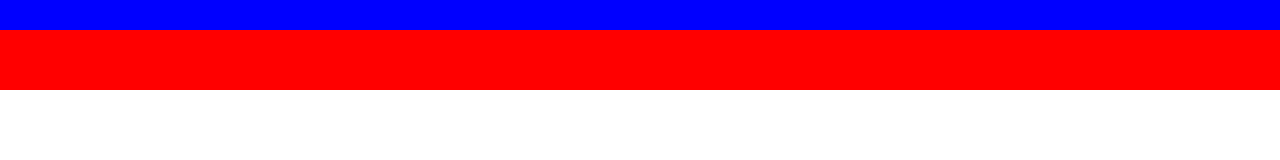
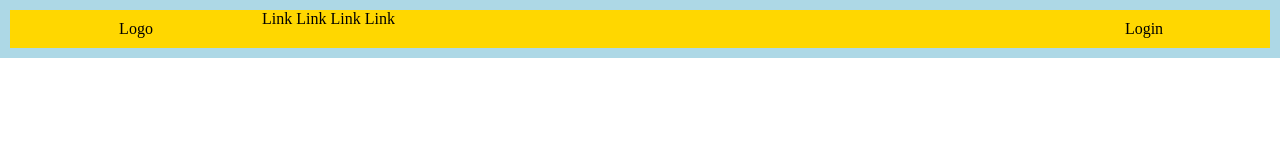
Before and after one commit to DennyRubino/-htmlcss-struttura-discord, a plain HTML site: page index.html in a window 1280 px wide. Drawn offline with Linux system fonts and the light colour scheme.

Commit message:
add login bar

```diff
--- a/css/style.css
+++ b/css/style.css
@@ -13,18 +13,34 @@
     max-width: 1200px;
     margin-left: auto;
     margin-right: auto;
+
 }
 /*-----------
    HEADER
 ------------*/
-.header-top {
-    background-color: blue;
-    padding: 15px 0;
-}
-.header-bottom {
-    background-color: red;
-    padding: 30px 0;
-}
-.header-nav{
+.header {
+    background-color: #add8e6;
+    padding: 10px;
+    display: flex;
+    justify-content: space-between;
 
 }
+.header .logo {
+    width: 20%;
+    background-color: #ffd700;
+    text-align: center;
+    padding: 10px;
+}
+.header .nav {
+    width: 60%;
+    display: flex;
+    text-align: center;
+    justify-content:space-between
+    padding: 10px;
+    background-color: #ffd700;
+}
+.header .login {
+    width: 20%;
+    background-color: #ffd700;
+    text-align: center;
+    padding: 10px;
--- a/index.html
+++ b/index.html
@@ -7,10 +7,14 @@
     <link rel="stylesheet" href="css/style.css">
 </head>
 <body>
-    <header>
-        <div class="header-top"></div>
-        <div class="header-bottom"></div>
+    <header class="header">
+        <div class="logo">Logo</div>
+        <div class="nav">Link Link Link Link</div>
+        <div class="login">Login</div>
     </header>
+    <header></header>
+
+
 
 </body>
 </html>
```
